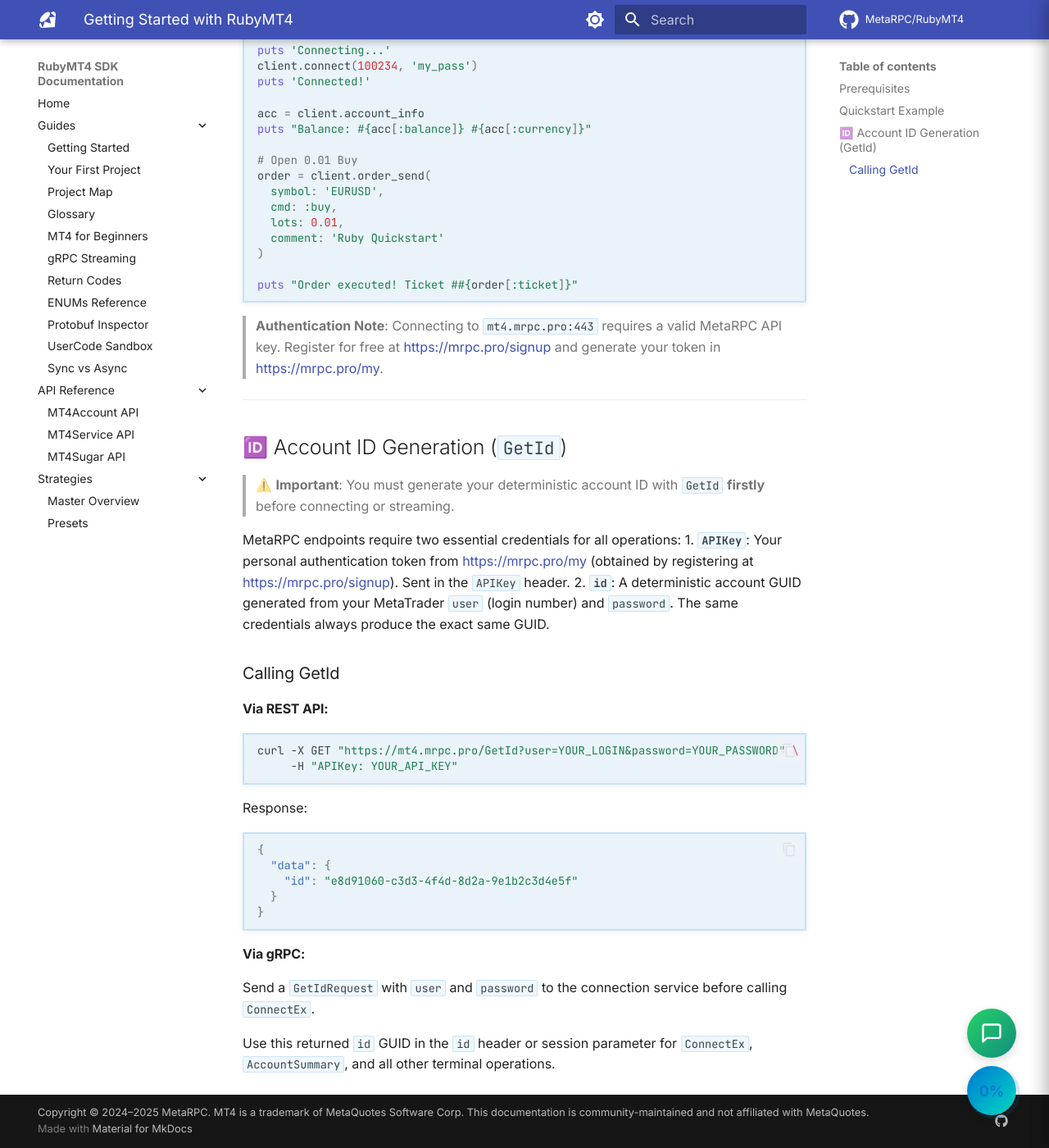
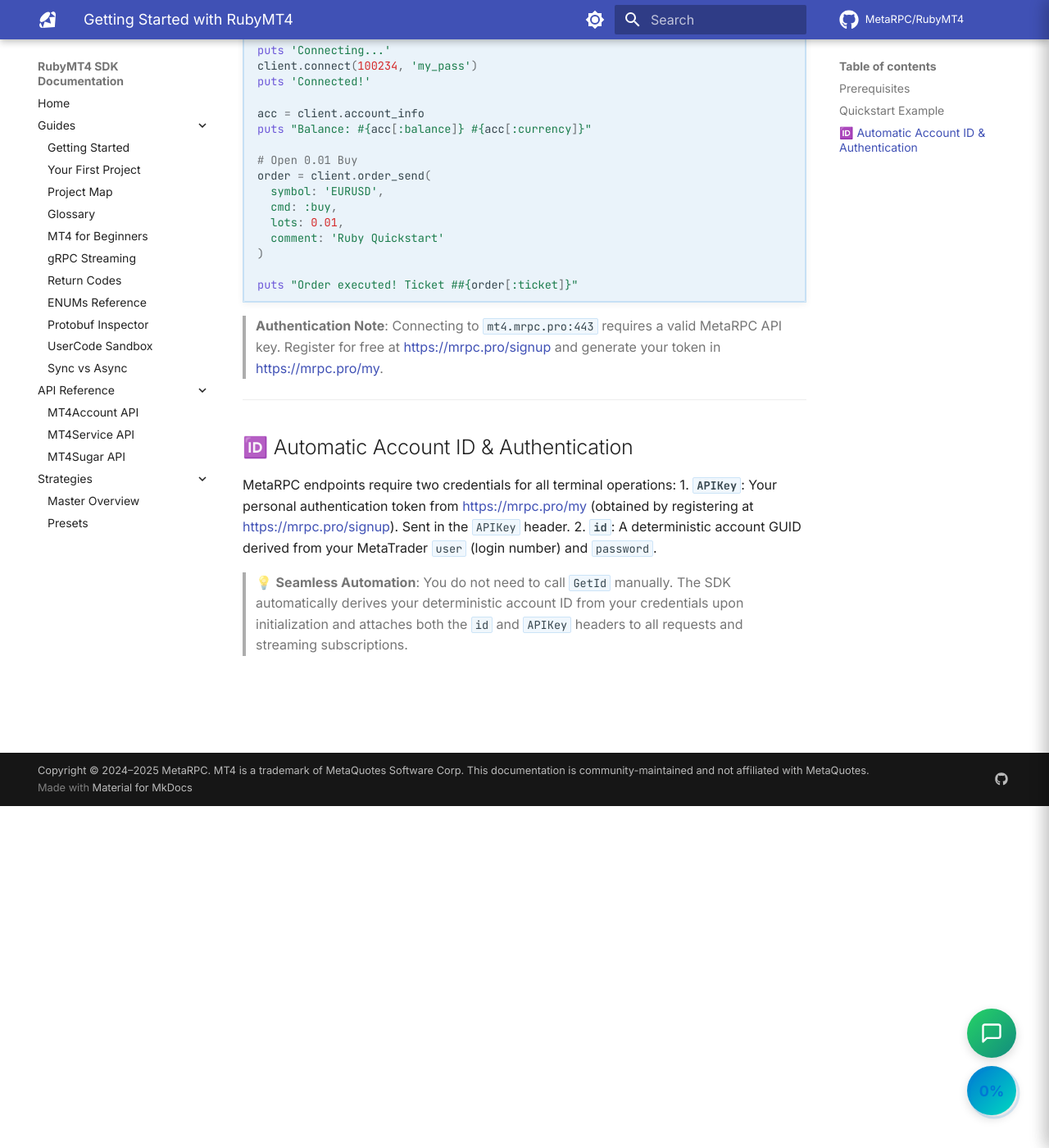
Before and after one commit to MetaRPC/RubyMT4, an MkDocs documentation site: the page built from docs/getting-started.md, in a window 1280 px wide and 1400 px high, scrolled down 417 px. Shown: the whole window at 82% size. Built offline with MkDocs 1.6.1 and Material for MkDocs 9.7.7, drawn with Linux system fonts in a browser that asks for light colours; comment, search, counter and statistics services are not loaded.

Commit message:
feat: automate GetId and support apiKey in Account constructor

````diff
--- a/docs/getting-started.md
+++ b/docs/getting-started.md
@@ -36,32 +36,10 @@
 
 ---
 
-## 🆔 Account ID Generation (`GetId`)
+## 🆔 Automatic Account ID & Authentication
 
-> ⚠️ **Important**: You must generate your deterministic account ID with `GetId` **firstly** before connecting or streaming.
+MetaRPC endpoints require two credentials for all terminal operations:
+1. **`APIKey`**: Your personal authentication token from [https://mrpc.pro/my](https://mrpc.pro/my) (obtained by registering at [https://mrpc.pro/signup](https://mrpc.pro/signup)). Sent in the `APIKey` header.
+2. **`id`**: A deterministic account GUID derived from your MetaTrader `user` (login number) and `password`.
 
-MetaRPC endpoints require two essential credentials for all operations:
-1. **`APIKey`**: Your personal authentication token from [https://mrpc.pro/my](https://mrpc.pro/my) (obtained by registering at [https://mrpc.pro/signup](https://mrpc.pro/signup)). Sent in the `APIKey` header.
-2. **`id`**: A deterministic account GUID generated from your MetaTrader `user` (login number) and `password`. The same credentials always produce the exact same GUID.
-
-### Calling GetId
-
-#### Via REST API:
-```bash
-curl -X GET "https://mt4.mrpc.pro/GetId?user=YOUR_LOGIN&password=YOUR_PASSWORD" \
-     -H "APIKey: YOUR_API_KEY"
-```
-
-Response:
-```json
-{
-  "data": {
-    "id": "e8d91060-c3d3-4f4d-8d2a-9e1b2c3d4e5f"
-  }
-}
-```
-
-#### Via gRPC:
-Send a `GetIdRequest` with `user` and `password` to the connection service before calling `ConnectEx`.
-
-Use this returned `id` GUID in the `id` header or session parameter for `ConnectEx`, `AccountSummary`, and all other terminal operations.
+> 💡 **Seamless Automation**: You do not need to call `GetId` manually. The SDK automatically derives your deterministic account ID from your credentials upon initialization and attaches both the `id` and `APIKey` headers to all requests and streaming subscriptions.
````
Also changed, not shown: README.md (+5 -21 lines), docs/All_Guides/GETTING_STARTED.md (+5 -27 lines), docs/All_Guides/Your_First_Project.md (+5 -20 lines), docs/connection.md (+3 -12 lines), 3 other files.
